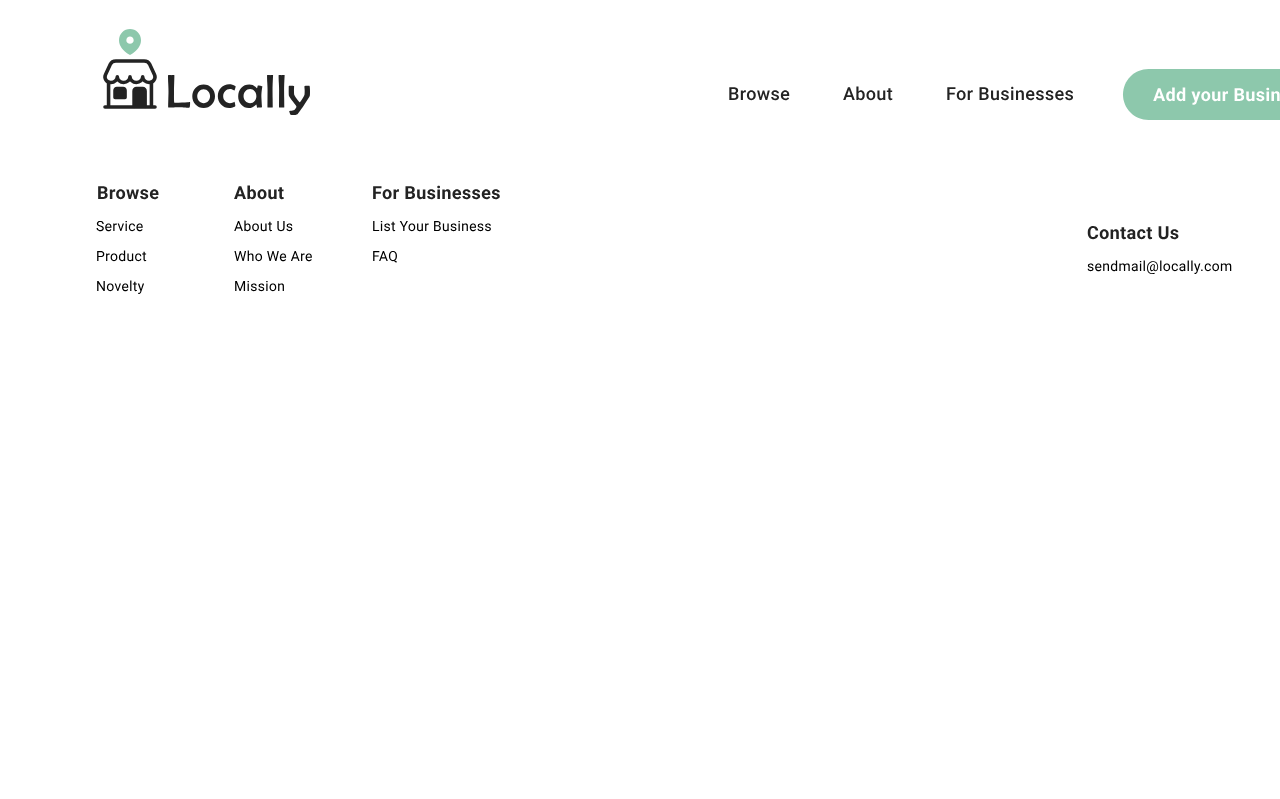
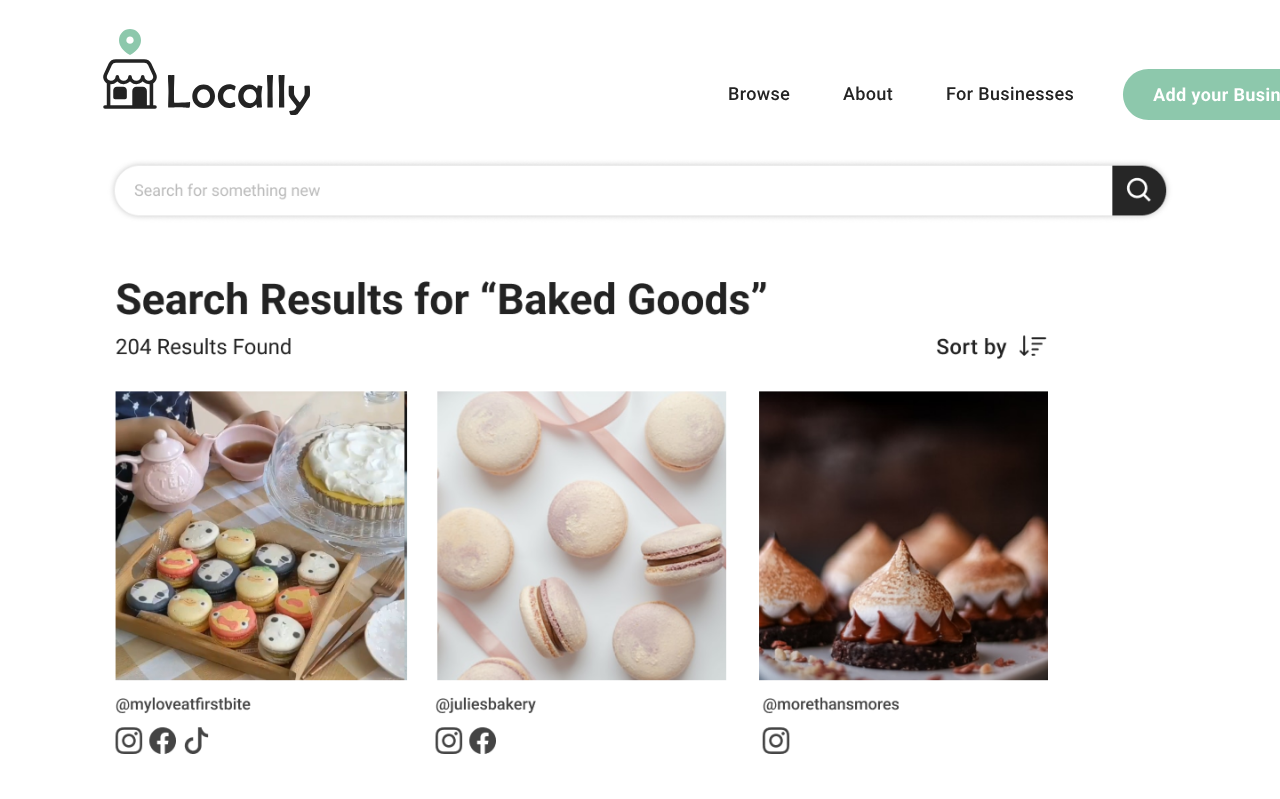
Before and after one commit to ashychiu/locally-social-media-directory, a React (Create React App) app: page /result in a window 1280 px wide. Shown: the top 799 px of the page. Built offline with nearby package versions, Linux system fonts and the light colour scheme.

Commit message:
added result page and removed back icon

```diff
--- a/src/App.js
+++ b/src/App.js
@@ -8,6 +8,7 @@ import AddBusiness from "./Pages/AddBusiness/AddBusiness";
 import StoreFront from "./Pages/StoreFront/StoreFront";
 import Store from "./Pages/Store/Store";
 import HomePage from "./Pages/HomePage/HomePage";
+import SearchResult from "./Pages/SearchResult/SearchResult";
 
 import "./App.scss";
 
@@ -22,6 +23,7 @@ function App() {
 				<Route path="/instagram" component={InstagramLogin} />
 				<Route path="/add" component={AddBusiness} />
 				<Route path="/store" component={Store} />
+				<Route path="/result" component={SearchResult} />
 			</Switch>
 			<Footer />
 		</BrowserRouter>
--- /dev/null
+++ b/src/Pages/SearchResult/SearchResult.js
@@ -0,0 +1,13 @@
+import React from "react";
+import StoreImage from "../../assets/Pages/SearchResults.png";
+import "./SearchResult.scss";
+
+const Footer = () => {
+	return (
+		<div className="result">
+			<img src={StoreImage} className="result__image" alt="store" />
+		</div>
+	);
+};
+
+export default Footer;
--- /dev/null
+++ b/src/Pages/SearchResult/SearchResult.scss
@@ -0,0 +1,7 @@
+.result {
+	width: 100%;
+	margin: 0 auto;
+	&__image {
+		width: 100%;
+	}
+}
--- a/src/Pages/StoreFront/StoreFront.jsx
+++ b/src/Pages/StoreFront/StoreFront.jsx
@@ -8,9 +8,9 @@ function StoreFront() {
 	return (
 		<>
 			<div className="storefront">
-        <Link to={`/`}>
+				{/* <Link to={`/`}>
           <button className="storefront__back"></button>
-        </Link>
+        </Link> */}
 				<div className="storefront__card">
 					<img src={Logo} alt="Logo" />
 					<div className="storefront__card__heading">
--- a/src/Pages/StoreFront/StoreFront.scss
+++ b/src/Pages/StoreFront/StoreFront.scss
@@ -1,5 +1,6 @@
 .storefront {
 	display: flex;
+	justify-content: center;
 
 	&__back {
 		display: flex;
```
Also changed, not shown: src/assets/Pages/SearchResults.png (added). Lines whose indentation alone changed are shown as unchanged.
